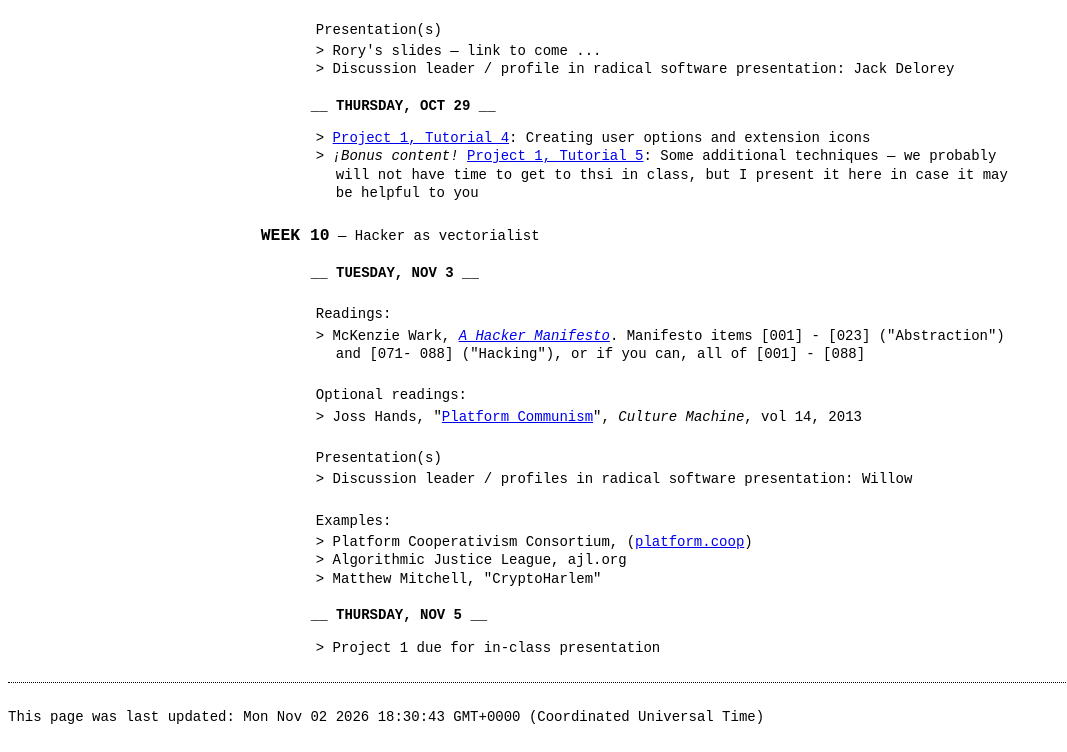
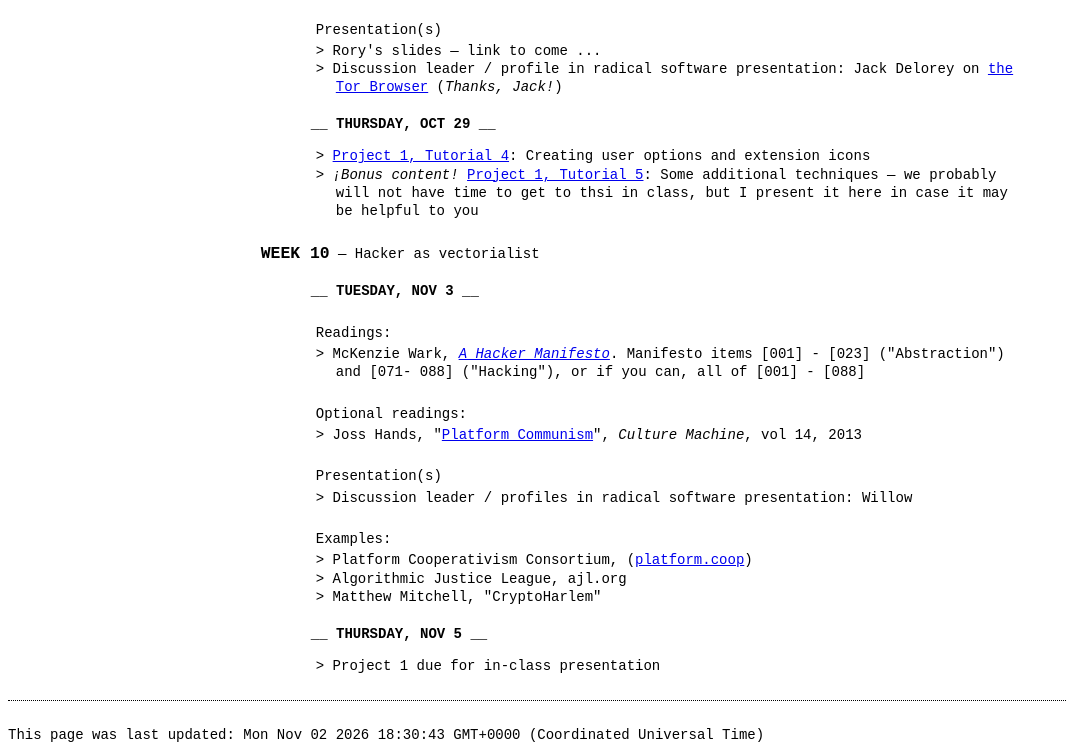
Before and after one commit to mcst294/fall-2026, a plain HTML site: page schedule.html in a window 1280 px wide. Shown: the part 6275-7027 px from the top of the page, without its empty margins (0-1067 px from the left). Drawn offline with nearby package versions, Linux system fonts and the light colour scheme.

Commit message:
adding jack pres

```diff
--- a/schedule.html
+++ b/schedule.html
@@ -1009,7 +1009,9 @@
 
 	  <li>
 	    Discussion leader / profile in radical software
-	    presentation: Jack Delorey
+	    presentation: Jack Delorey on
+	    <a href="https://docs.google.com/presentation/d/1Q5xJ-EQiABupdpPJoCtNz1dOJoFPDTtHh-vlzOlran8/edit?usp=sharing">the
+	    Tor Browser</a> (<em>Thanks, Jack!</em>)
 	  </li>
 	</ul>
 
```
